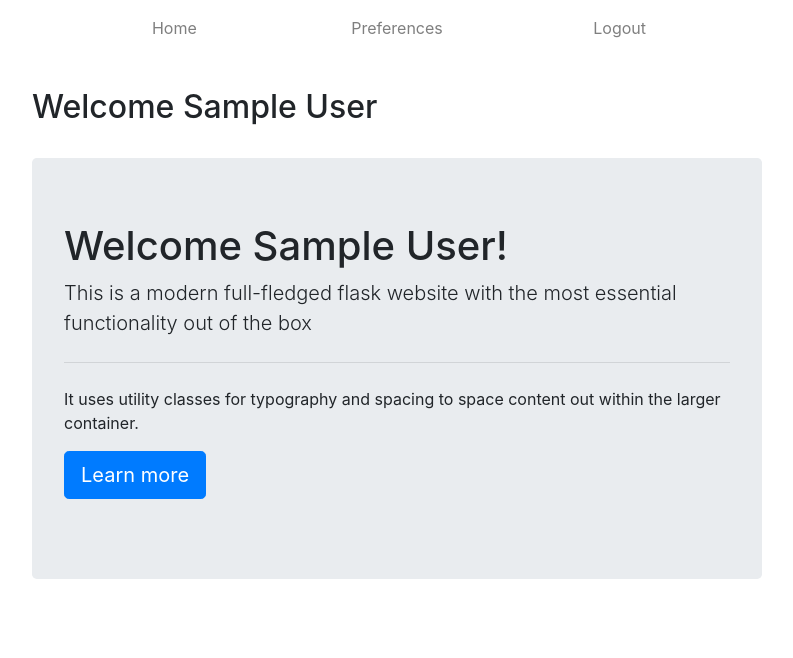
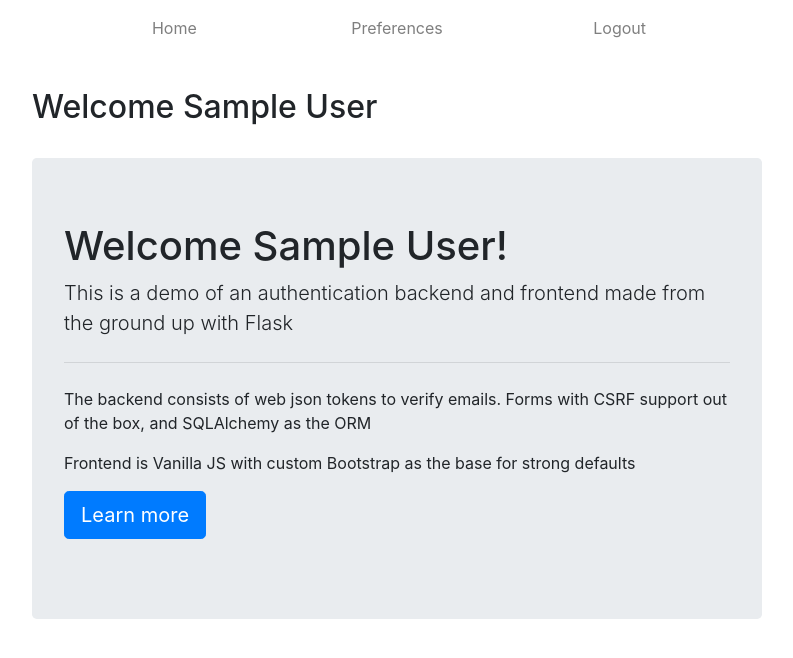
Before and after one commit to orlandodiaz/flask-auth, a Flask app: page /users/profile in a window 1280 px wide. Shown: the top 658 px of the page, without its empty margins (243-1036 px from the left). Run offline with Flask 2, Linux system fonts and the light colour scheme; the visitor is signed in with stand-in values (Sample User, id 1); data comes from the database, SQL or seed files in the repository; some libraries are stand-ins or nearby versions.

Commit message:
Profile template changes

```diff
--- a/myproject/templates/profile.html
+++ b/myproject/templates/profile.html
@@ -10,10 +10,10 @@
 
     <div class="jumbotron">
         <h1 class="display-5">Welcome {{ current_user.full_name }}!</h1>
-        <p class="lead">This is a modern full-fledged flask website with the most essential functionality out of the box</p>
+        <p class="lead">This is a demo of an authentication backend and frontend made from the ground up with Flask</p>
         <hr class="my-4">
-        <p>It uses utility classes for typography and spacing to space content out within the larger
-            container.</p>
+        <p> The backend consists of web json tokens to verify emails. Forms with CSRF support out of the box, and SQLAlchemy as the ORM</p>
+        <p> Frontend is Vanilla JS with custom Bootstrap as the base for strong defaults
         <p class="lead">
             <a class="btn btn-primary btn-lg" href="#" role="button">Learn more</a>
         </p>
```
